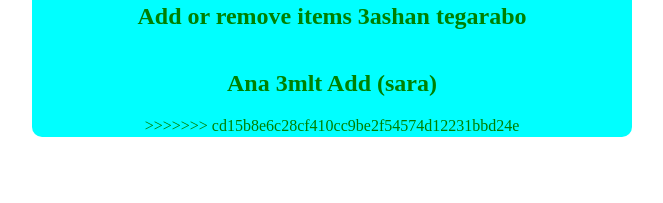
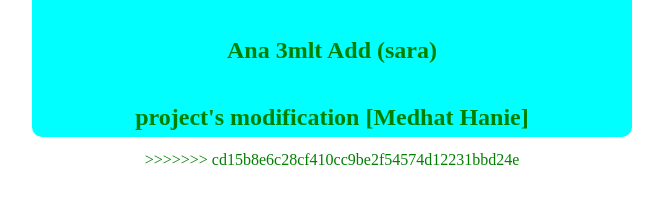
Before and after one commit to marwan2598/Web_Project, a plain HTML site: page index.html in a window 1280 px wide. Shown: the part 271-474 px from the top of the page, without its empty margins (308-971 px from the left). Drawn offline with Linux system fonts and the light colour scheme.

Commit message:
project's modification

```diff
--- a/index.html
+++ b/index.html
@@ -16,6 +16,7 @@
     <h1>Trial Project for Github</h1>
         <h2>Add or remove items 3ashan tegarabo</h2>
         <h2>Ana 3mlt Add (sara) </h2>
+        <h2>project's modification [Medhat Hanie]</h2>
 >>>>>>> cd15b8e6c28cf410cc9be2f54574d12231bbd24e
     </div>
 
```
